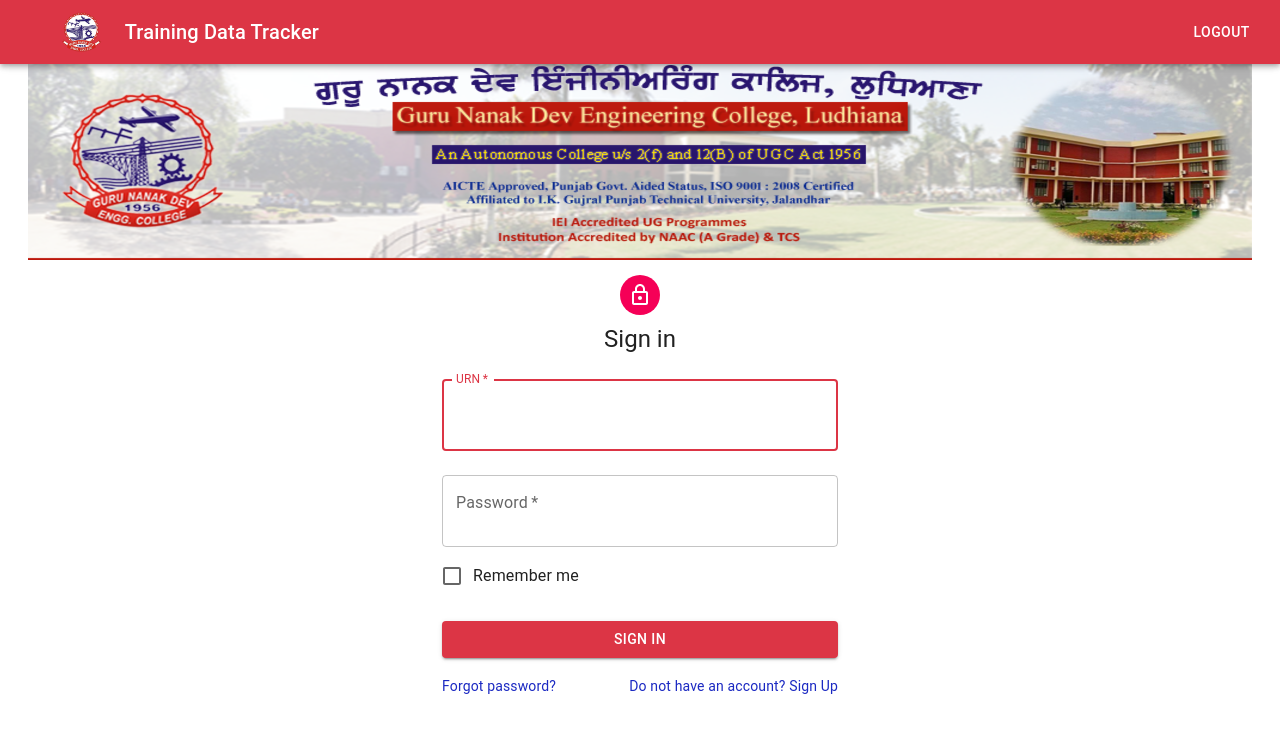
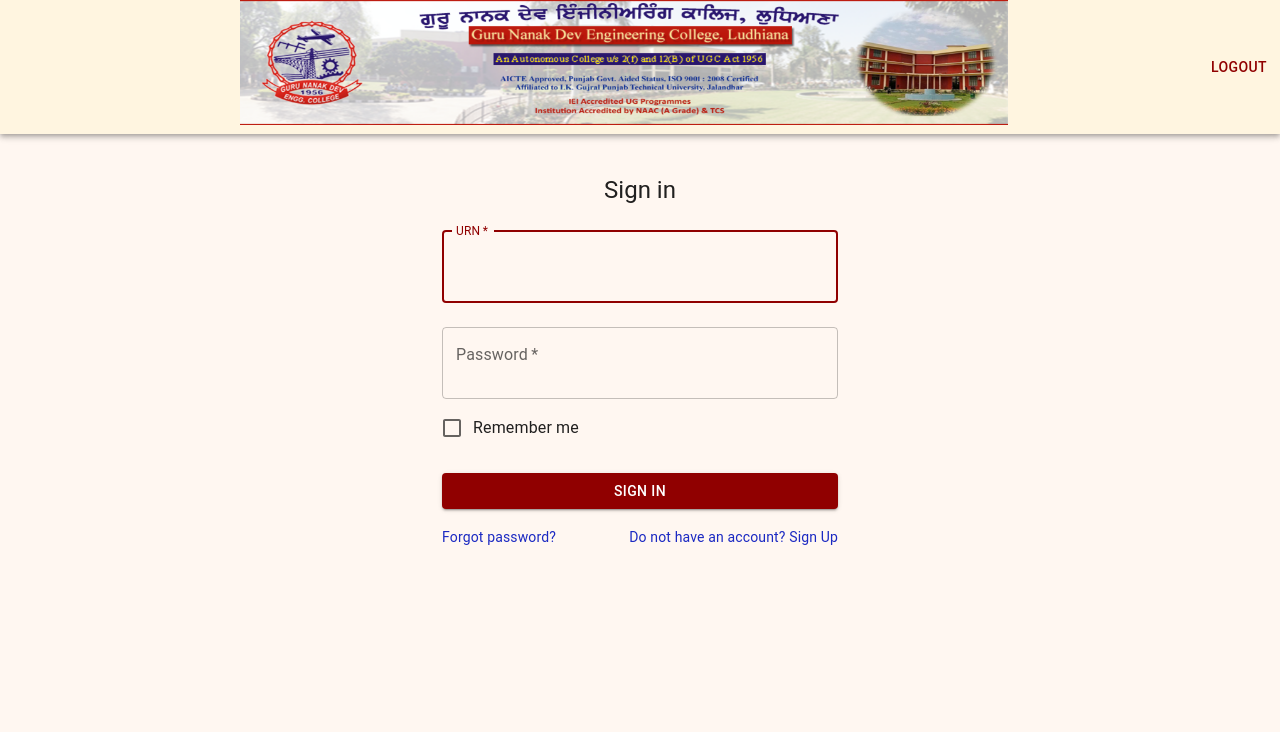
Before and after one commit to whogurdevil/training-tracker-gndec, a React (Vite) app in the folder client/: page /login in a window 1280 px wide. Shown: the top 732 px of the page. Built offline with nearby package versions, Linux system fonts and the light colour scheme.

Commit message:
better ui

```diff
--- a/client/package.json
+++ b/client/package.json
@@ -20,6 +20,7 @@
     "@tabuckner/material-dayjs-adapter": "^2.0.0",
     "axios": "^1.6.7",
     "dayjs": "^1.11.10",
+    "export-to-csv": "^1.2.4",
     "jwt-decode": "^4.0.0",
     "material-react-table": "^2.12.1",
     "mui-chips-input": "^2.1.4",
--- a/client/src/Components/Authentication/Login.jsx
+++ b/client/src/Components/Authentication/Login.jsx
@@ -121,11 +121,12 @@
           display: 'flex',
           flexDirection: 'column',
           alignItems: 'center',
+          marginTop:5
         }}
       >
-        <Avatar sx={{ m: 1, bgcolor: 'secondary.main' }}>
+        {/* <Avatar sx={{ m: 1, bgcolor: 'secondary.main' }}>
           <LockOutlinedIcon />
-        </Avatar>
+        </Avatar> */}
         <Typography component="h1" variant="h5">
           Sign in
         </Typography>
--- a/client/src/Components/Authentication/Signup.jsx
+++ b/client/src/Components/Authentication/Signup.jsx
@@ -115,9 +115,9 @@
           alignItems: 'center',
         }}
       >
-        <Avatar sx={{ m: 1, bgcolor: 'secondary.main' }}>
+        {/* <Avatar sx={{ m: 1, bgcolor: 'secondary.main' }}>
           <LockOutlinedIcon />
-        </Avatar>
+        </Avatar> */}
         <Typography component="h1" variant="h5">
           Sign up
         </Typography>
--- a/client/src/Components/Cards/ButtonCard.jsx
+++ b/client/src/Components/Cards/ButtonCard.jsx
@@ -9,24 +9,28 @@
 
 
 export default function ButtonCard(data) {
-  const handleNaviagte = (route, number) => {
+  const handleNavigate = (route, number) => {
     navigate(route, { state: { number: number } })
   }
   const navigate = useNavigate();
   return (
     <Button
-    // startIcon={<data.startIcon />}
-    endIcon={<ArrowForwardIos />}
-    disabled={data.disabled}
-      onClick={() => handleNaviagte(data.path, data.param)}
+      endIcon={<ArrowForwardIos />}
+      disabled={data.disabled}
+      onClick={() => handleNavigate(data.path, data.param)}
       sx={{
         width: '90vw',
-        display: 'flex', alignItems: 'center', justifyContent: 'space-between' ,
-        color:'black', backgroundColor:'#f5f5f5',
-        marginY: 1, padding: 2,
+        display: 'flex',
+        alignItems: 'center',
+        justifyContent: 'space-between' ,
+        color:'black',
+        backgroundColor:'#f5f5f5',
+        marginY: 1,
+        padding: 2,
+        boxShadow: '0px 3px 6px rgba(0, 0, 0, 0.25)', // Add shadow here
         '&:hover': {
-          // color: '#3fb589',
-          backgroundColor: '#dc3545',
+          backgroundColor: '#900000',
+          color:'white'
         },
       }}>
       <div style={{justifyContent: 'left'}}>
--- a/client/src/Components/DashBoard.jsx
+++ b/client/src/Components/DashBoard.jsx
@@ -180,7 +180,7 @@
   };
 
   return (
-    <Container>
+    <Container sx={{paddingTop:5}}>
       <ToastContainer />
       <form onSubmit={handleSubmit}>
         <Container style={{ paddingTop: 4 }}>
--- a/client/src/Components/Home.jsx
+++ b/client/src/Components/Home.jsx
@@ -111,7 +111,7 @@
 
     return (
         <Container
-            sx={{ marginX: 'auto', display: 'flex', flexDirection: 'column', alignItems: 'center' }}>
+            sx={{ marginX: 'auto', display: 'flex', flexDirection: 'column', alignItems: 'center', marginTop:5 }}>
             {cardsData.map((data, index) => (
 
                 <ButtonCard key={index}  {...data} />
--- a/client/src/Components/Navbar/Navbar.jsx
+++ b/client/src/Components/Navbar/Navbar.jsx
@@ -23,25 +23,26 @@
 
   return (
     <div>
-    <Box sx={{ flexGrow: 1 }} margin={0}>
-      <AppBar position="fixed">
-        <Toolbar>
-          <Container sx={{ display: 'flex', alignItems: 'center', paddingLeft:0, marginLeft:0}}>
-            <img
+      <Box sx={{ flexGrow: 1}} margin={0}>
+        <AppBar position="relative" sx={{backgroundColor:'#FFF5E0'}}>
+          <Toolbar sx={{boxShadow:'none'}}>
+            <Container sx={{ display: 'flex', alignItems: 'center', paddingLeft: 0, marginLeft: 0 }}>
+              {/* <img
               style={{ height: '50px', marginRight: '10px' }}
               src={gndecLogo}
               alt="GNDEC Logo"
-            />
-            <Typography variant="h6" component="div" sx={{ flexGrow: 1 }}>
-              Training Data Tracker
-            </Typography>
-          </Container>
-          <Button color="inherit" onClick={handleLogout}>Logout</Button>
-        </Toolbar>
-      </AppBar>
-    </Box>
-    <Box sx={{ marginTop: '60px', textAlign: 'center' }}>
-      <img src={navbarimg}></img>
+            /> */}
+              <Typography variant="h6" component="div" sx={{ flexGrow: 1 }}>
+                {/* Training Data Tracker */}
+                <Box sx={{textAlign: 'center', width:'90vw' }}>
+                  <img src={navbarimg} style={{ width:'60vw', backgroundColor:'white' }}></img>
+
+                </Box>
+              </Typography>
+            </Container>
+            <Button variant="text" style={{position:'absolute', right:5}} onClick={handleLogout}>Logout</Button>
+          </Toolbar>
+        </AppBar>
       </Box>
     </div>
   );
--- a/client/src/Components/Training101.jsx
+++ b/client/src/Components/Training101.jsx
@@ -159,7 +159,7 @@
 
   return (
     <Container>
-      <Container style={{ paddingInline: 0, paddingBottom: 50 }} >
+      <Container style={{ paddingInline: 0, paddingBottom: 50, paddingTop:10 }} >
         {!isLock && (
           <Button
             onClick={handleEdit}
--- a/client/src/main.jsx
+++ b/client/src/main.jsx
@@ -30,7 +30,7 @@
     palette: {
       mode:'light',
       primary: {
-        main: '#dc3545',
+        main: '#900000',
       },
       secondary: {
         main: '#f50057',
@@ -38,6 +38,13 @@
       success: {
         main: '#00ff0d',
       },
+      error: {
+        main: '#ee2400'
+      },
+      background:{
+        default: '#FFF7F1'
+      },
+
     },
   });
 
```
Also changed, not shown: 1 other file (tests, documents, lock files or other folders).
